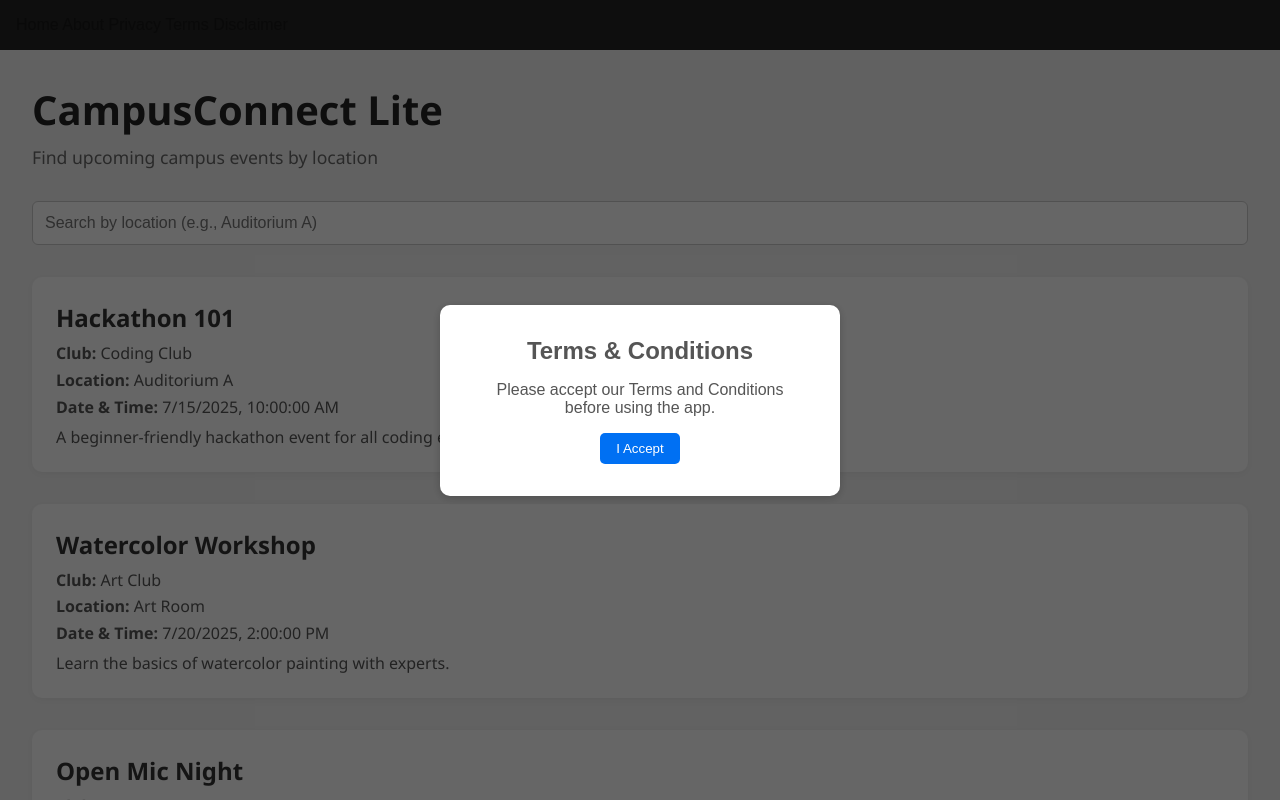
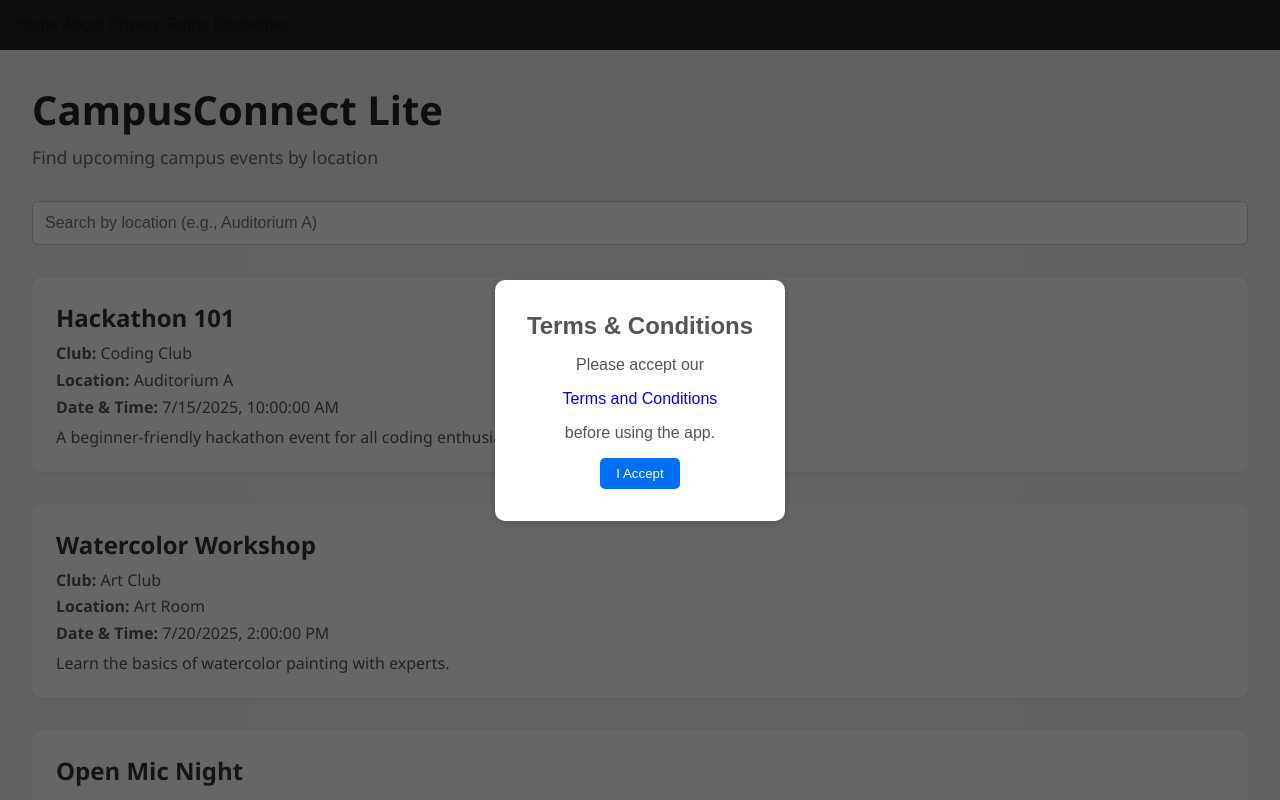
Before and after one commit to akshxydas/campusconnect-lite, a Next.js app: page / in a window 1280 px wide. Shown: the top 800 px of the page. Built offline with nearby package versions, Linux system fonts and the light colour scheme.

Commit message:
changed color

```diff
--- a/components/TermsModal.tsx
+++ b/components/TermsModal.tsx
@@ -41,7 +41,7 @@ export default function TermsModal() {
       }}>
         <h2 style={{color:'#555'}}>Terms & Conditions</h2>
         <p style={{ margin: '1rem 0' ,color: '#555' }}>
-          Please accept our <Link href="/terms">Terms and Conditions</Link> before using the app.
+          Please accept our </p><p style={{ margin: '1rem 0' ,color: '#00f' }}><Link href="/terms">Terms and Conditions</Link></p><p style={{ margin: '1rem 0' ,color: '#555' }}> before using the app.
         </p>
         <button
           onClick={acceptTerms}
```
Also changed, not shown: app/layout.tsx (+0 -10 lines).
